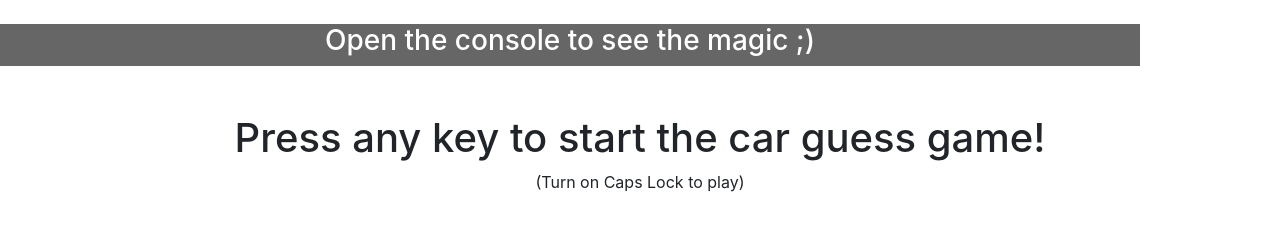
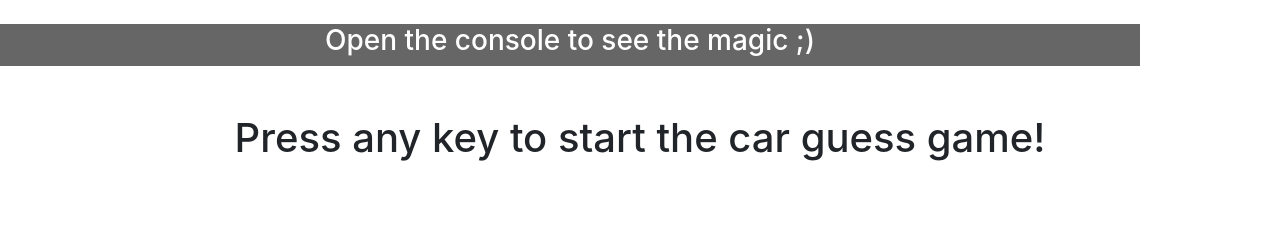
Before and after one commit to gnefkow/WordGuessGame, a plain HTML site: page index.html in a window 1280 px wide. Drawn offline with nearby package versions, Linux system fonts and the light colour scheme.

Commit message:
Updated HTML to not instruct users to turn on capslock

```diff
--- a/index.html
+++ b/index.html
@@ -29,7 +29,6 @@
     <div class="row">
       <div class="col-md-12">
         <h1 id="startText">Press any key to start the car guess game!</h1>
-        <p>(Turn on Caps Lock to play)</p>
 
         <div id="guessWord">
           <p>Guess letters to spell the name of the car!</p>
```
